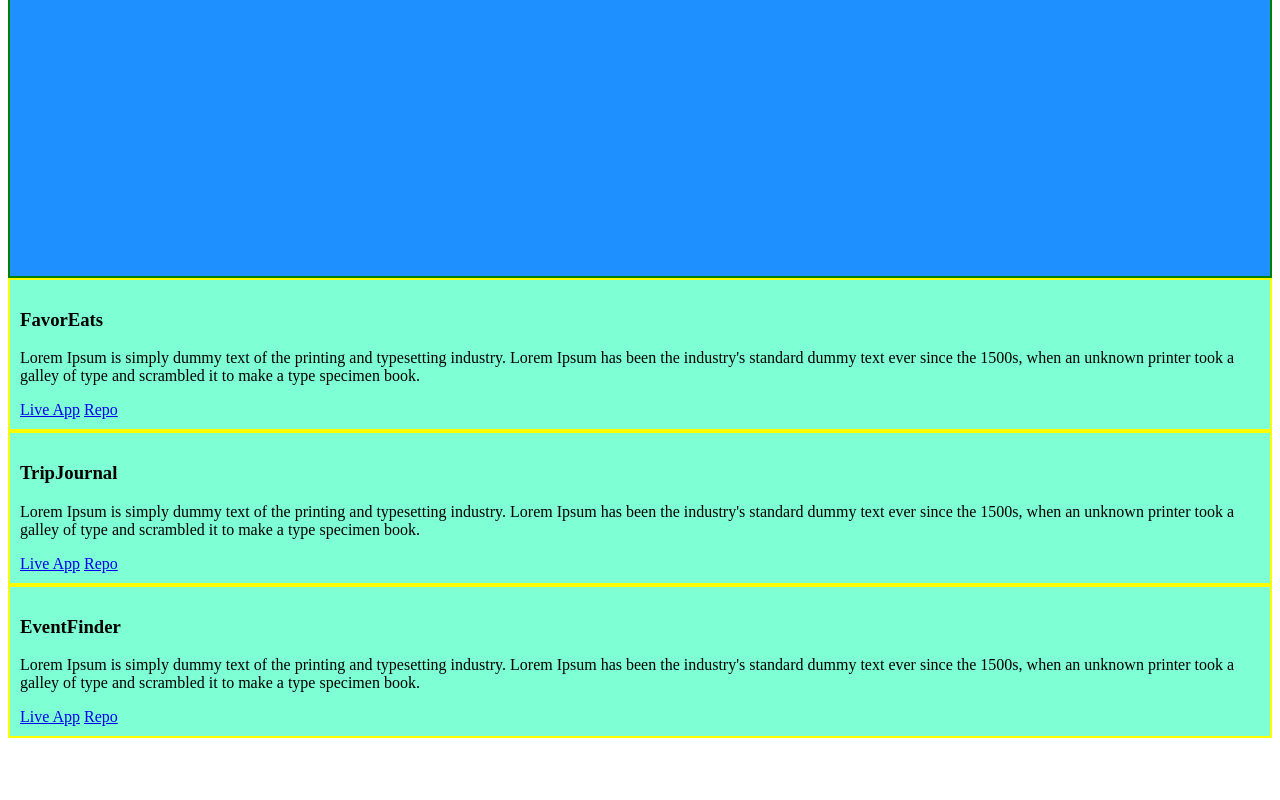
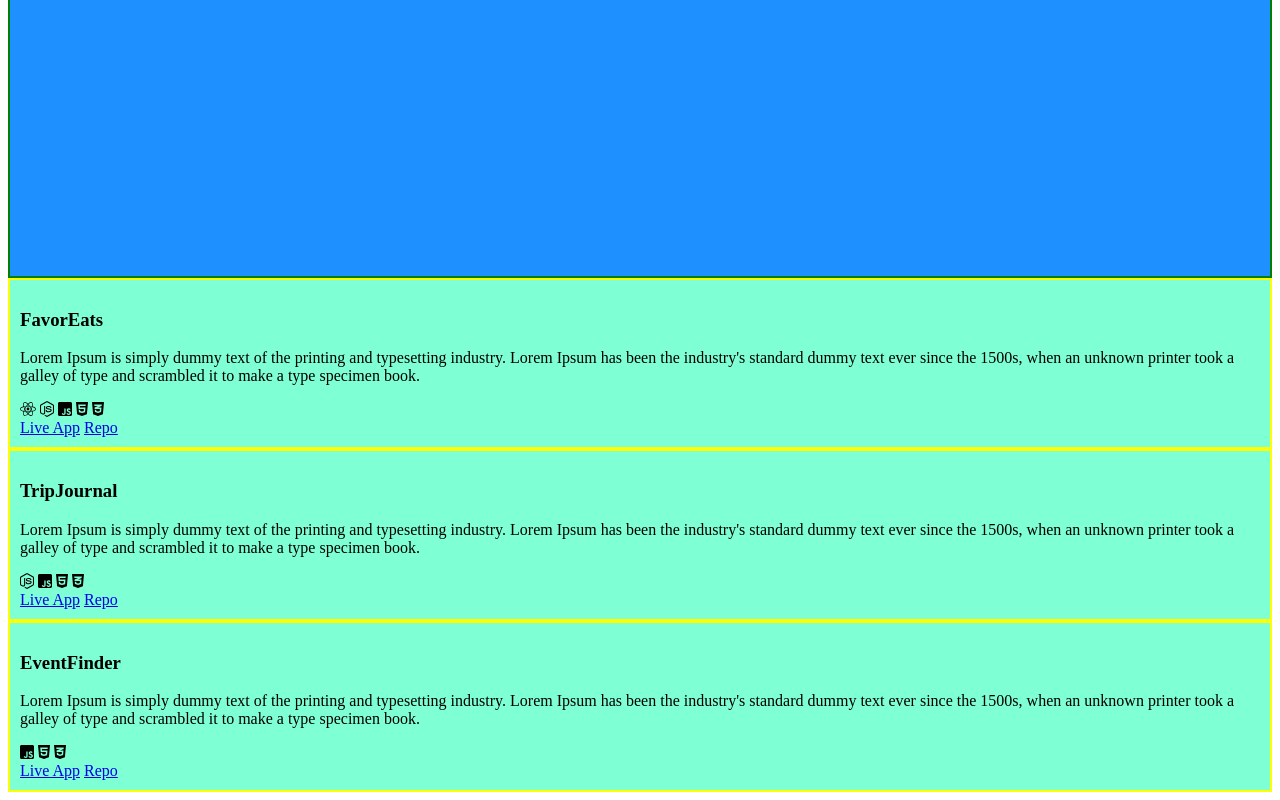
Before and after one commit to rk-codes/portfolio, a plain HTML site: page index.html in a window 1280 px wide. Shown: the part 506-1306 px from the top of the page. Before the commit the page ends 1252 px from the top, so only its background shows below. Drawn offline with nearby package versions, Linux system fonts and the light colour scheme; a script that the page names is missing.

Commit message:
add icons

```diff
--- a/index.html
+++ b/index.html
@@ -4,6 +4,7 @@
     <meta charset="utf-8">
     <meta name="viewport" content="width=device-width">
     <title>Resmi Krishna</title>
+    <script defer src="https://use.fontawesome.com/releases/v5.0.9/js/all.js" integrity="sha384-8iPTk2s/jMVj81dnzb/iFR2sdA7u06vHJyyLlAd4snFpCl/SnyUjRrbdJsw1pGIl" crossorigin="anonymous"></script>
     <link href="index.css" rel="stylesheet" type="text/css" />
   </head>
   <body>
@@ -16,7 +17,7 @@
       </nav>
       <main>
           <section class="hero-container">
-            <h1>Hi! I'm Resmi Krishna</h1>
+            <h1>Resmi Krishna</h1>
             <p>
                 Lorem Ipsum is simply dummy text of the printing and typesetting industry. Lorem Ipsum has been the industry's standard
                 dummy text ever since the 1500s, when an unknown printer took a galley of type and scrambled it to make a type specimen book.
@@ -32,6 +33,13 @@
                       Lorem Ipsum is simply dummy text of the printing and typesetting industry. Lorem Ipsum has been the industry's standard
                       dummy text ever since the 1500s, when an unknown printer took a galley of type and scrambled it to make a type specimen book.
                   </p>
+                  <div class="icons-box">
+                        <i class="fab fa-react" alt="react logo"></i>
+                        <i class="fab fa-node-js" alt="node logo"></i>
+                        <i class="fab fa-js-square" alt="javascript logo"></i>
+                        <i class="fab fa-html5" alt="html5 logo"></i>
+                        <i class="fab fa-css3-alt" alt="css3 logo"></i>
+                  </div>
                   <a href="#" class="app-link">Live App</a>
                   <a href="#" class="repo-link">Repo</a>
 
@@ -42,6 +50,12 @@
                         Lorem Ipsum is simply dummy text of the printing and typesetting industry. Lorem Ipsum has been the industry's standard
                         dummy text ever since the 1500s, when an unknown printer took a galley of type and scrambled it to make a type specimen book.
                   </p>
+                  <div class="icons-box">
+                        <i class="fab fa-node-js" alt="node logo"></i>
+                        <i class="fab fa-js-square" alt="javascript logo"></i>
+                        <i class="fab fa-html5" alt="html5 logo"></i>
+                        <i class="fab fa-css3-alt" alt="css3 logo"></i>
+                  </div>
                   <a href="#" class="app-link">Live App</a>
                   <a href="#" class="repo-link">Repo</a>
 
@@ -52,6 +66,11 @@
                         Lorem Ipsum is simply dummy text of the printing and typesetting industry. Lorem Ipsum has been the industry's standard
                         dummy text ever since the 1500s, when an unknown printer took a galley of type and scrambled it to make a type specimen book.
                   </p>
+                  <div class="icons-box">
+                        <i class="fab fa-js-square" alt="javascript logo"></i>
+                        <i class="fab fa-html5" alt="html5 logo"></i>
+                        <i class="fab fa-css3-alt" alt="css3 logo"></i>
+                  </div>
                   <a href="#" class="app-link">Live App</a>
                   <a href="#" class="repo-link">Repo</a>
 
```
